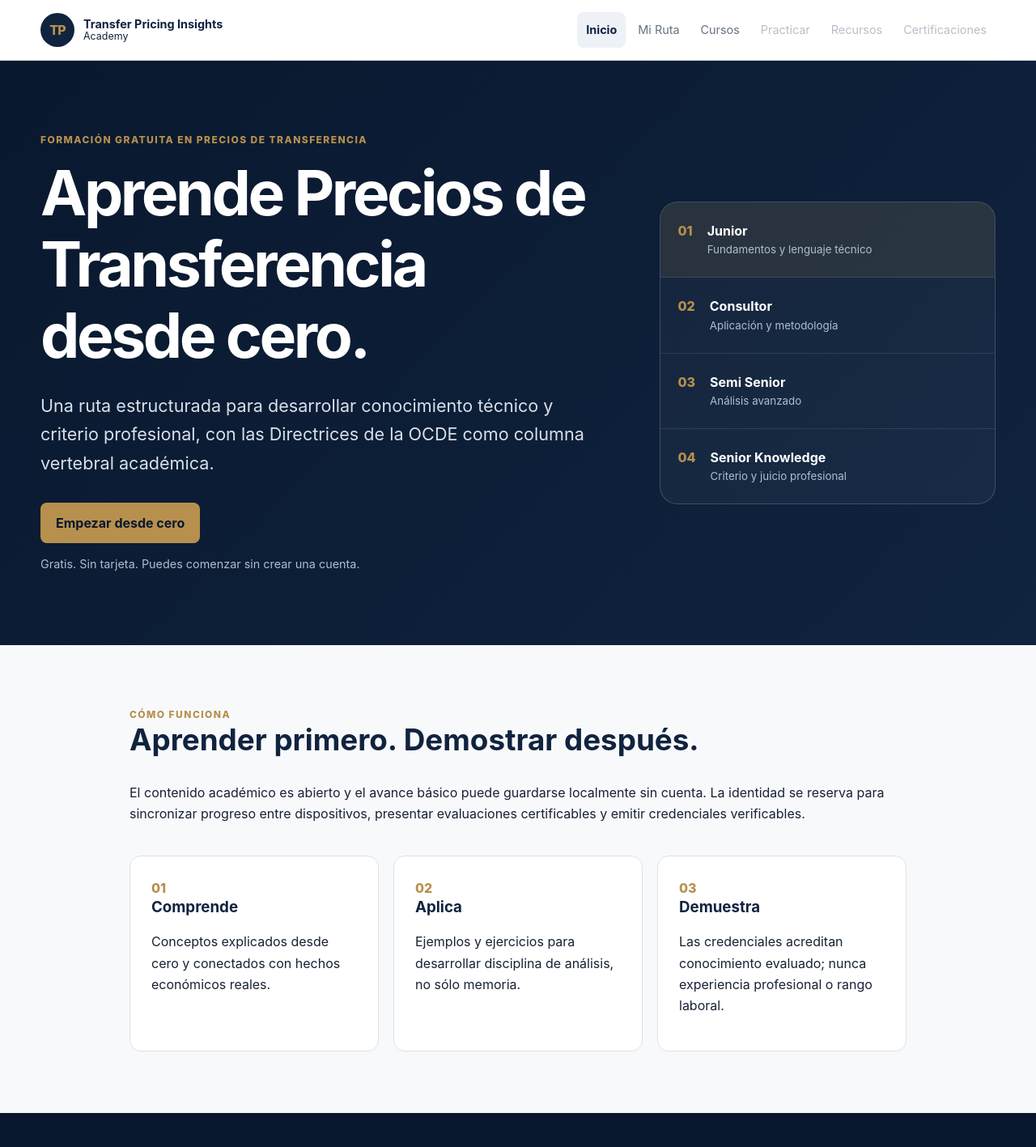
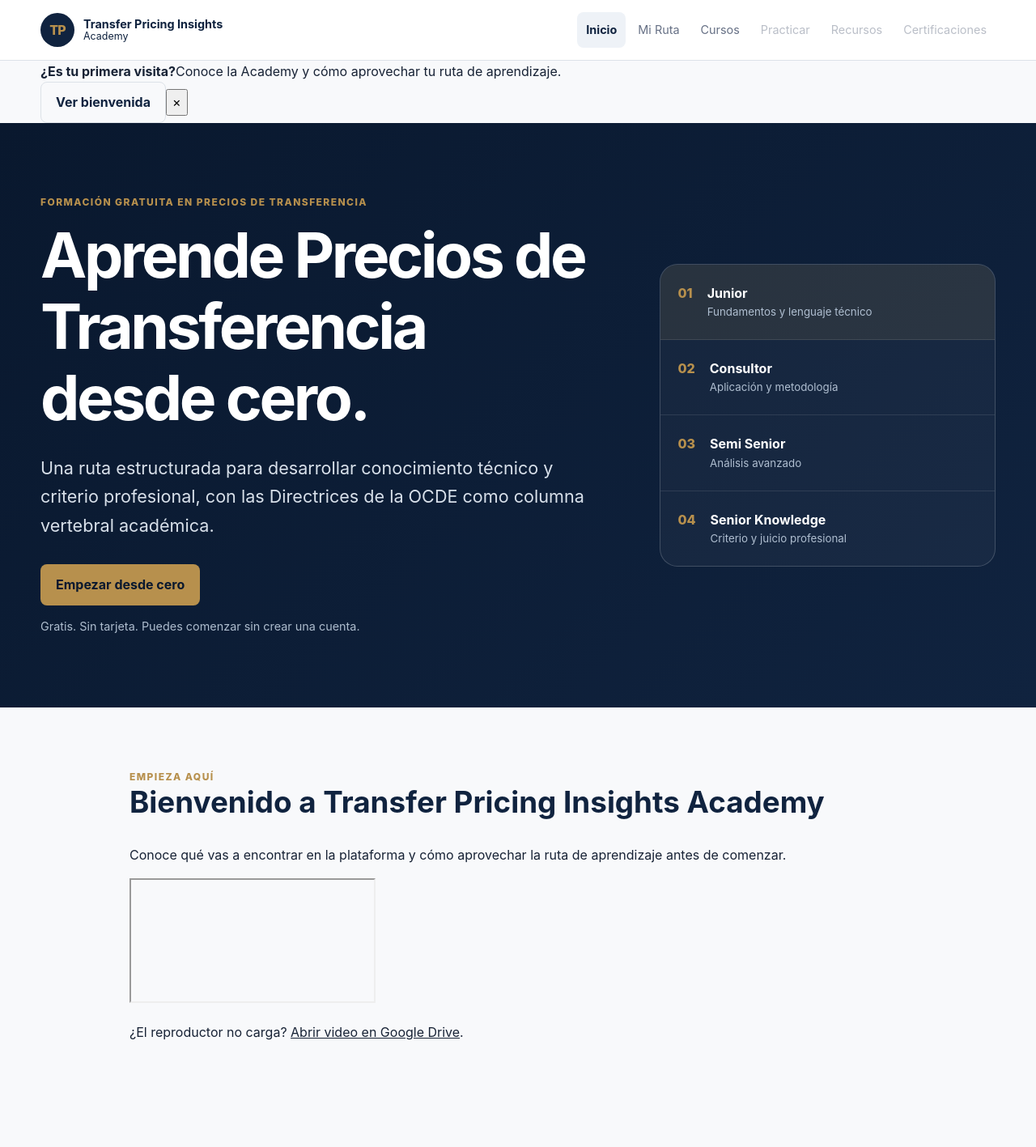
Before and after one commit to manuelcarrero-hash/transfer-pricing-insights-academy, a React (Vite) app: page / in a window 1280 px wide. Shown: the top 1417 px of the page at 81% size. Built offline with nearby package versions, Linux system fonts and the light colour scheme; grey boxes are pictures that could not be loaded.

Commit message:
Add welcome video experience to home

```diff
--- a/src/pages/HomePage.tsx
+++ b/src/pages/HomePage.tsx
@@ -1,17 +1,45 @@
+import { useEffect, useState } from 'react';
 import { Link } from 'react-router-dom';
 
+const welcomeVideoPreview = 'https://drive.google.com/file/d/1yJEKxVnUAz2VdrCXIPhhNwZ70E0Pb-YB/preview';
+const welcomeVideoView = 'https://drive.google.com/file/d/1yJEKxVnUAz2VdrCXIPhhNwZ70E0Pb-YB/view?usp=sharing';
+const welcomeSeenKey = 'tpia-welcome-video-seen-v1';
+
 export function HomePage() {
+  const [showWelcome, setShowWelcome] = useState(false);
+
+  useEffect(() => {
+    try {
+      setShowWelcome(localStorage.getItem(welcomeSeenKey) !== '1');
+    } catch {
+      setShowWelcome(false);
+    }
+  }, []);
+
+  const dismissWelcome = () => {
+    try { localStorage.setItem(welcomeSeenKey, '1'); } catch { /* local storage is optional */ }
+    setShowWelcome(false);
+  };
+
   return (
     <>
+      {showWelcome && (
+        <div className="welcome-banner" role="region" aria-label="Bienvenida a la Academy">
+          <div className="container welcome-banner-inner">
+            <div><strong>¿Es tu primera visita?</strong><span>Conoce la Academy y cómo aprovechar tu ruta de aprendizaje.</span></div>
+            <a className="button secondary" href="#bienvenida" onClick={dismissWelcome}>Ver bienvenida</a>
+            <button className="welcome-dismiss" type="button" onClick={dismissWelcome} aria-label="Cerrar bienvenida">×</button>
+          </div>
+        </div>
+      )}
+
       <section className="hero">
         <div className="container hero-grid">
           <div className="hero-copy">
             <div className="eyebrow">Formación gratuita en Precios de Transferencia</div>
             <h1>Aprende Precios de Transferencia desde cero.</h1>
             <p className="lead">Una ruta estructurada para desarrollar conocimiento técnico y criterio profesional, con las Directrices de la OCDE como columna vertebral académica.</p>
-            <div className="button-row">
-              <Link className="button primary" to="/start">Empezar desde cero</Link>
-            </div>
+            <div className="button-row"><Link className="button primary" to="/start">Empezar desde cero</Link></div>
             <p className="microcopy">Gratis. Sin tarjeta. Puedes comenzar sin crear una cuenta.</p>
           </div>
           <aside className="hero-panel" aria-label="Ruta académica">
@@ -20,6 +48,16 @@
             <div className="route-step"><span>03</span><div><strong>Semi Senior</strong><small>Análisis avanzado</small></div></div>
             <div className="route-step"><span>04</span><div><strong>Senior Knowledge</strong><small>Criterio y juicio profesional</small></div></div>
           </aside>
+        </div>
+      </section>
+
+      <section className="section welcome-video-section" id="bienvenida">
+        <div className="container narrow">
+          <div className="eyebrow">Empieza aquí</div>
+          <h2>Bienvenido a Transfer Pricing Insights Academy</h2>
+          <p>Conoce qué vas a encontrar en la plataforma y cómo aprovechar la ruta de aprendizaje antes de comenzar.</p>
+          <div className="video-frame"><iframe src={welcomeVideoPreview} title="Bienvenida a Transfer Pricing Insights Academy" allow="autoplay; fullscreen" allowFullScreen loading="lazy" /></div>
+          <p className="video-fallback">¿El reproductor no carga? <a href={welcomeVideoView} target="_blank" rel="noreferrer">Abrir video en Google Drive</a>.</p>
         </div>
       </section>
 
```
